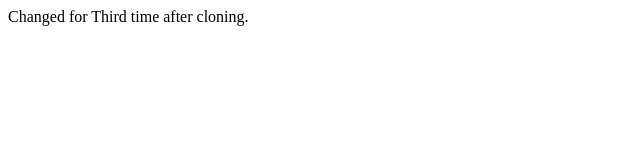
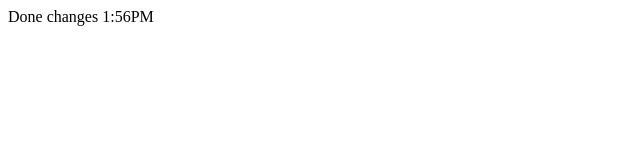
Before and after one commit to premkumarmg/Test_Project01, a plain HTML site: page Index.html in a window 1280 px wide. Shown: the whole page, without its empty margins (0-640 px from the left). Drawn offline with Linux system fonts and the light colour scheme.

Commit message:
Update Index.html
Sample1

```diff
--- a/Index.html
+++ b/Index.html
@@ -4,6 +4,6 @@
         <title></title>
     </head>
     <body>
-        Changed for Third time after cloning.
+        Done changes 1:56PM
     </body>
 </html>
```
